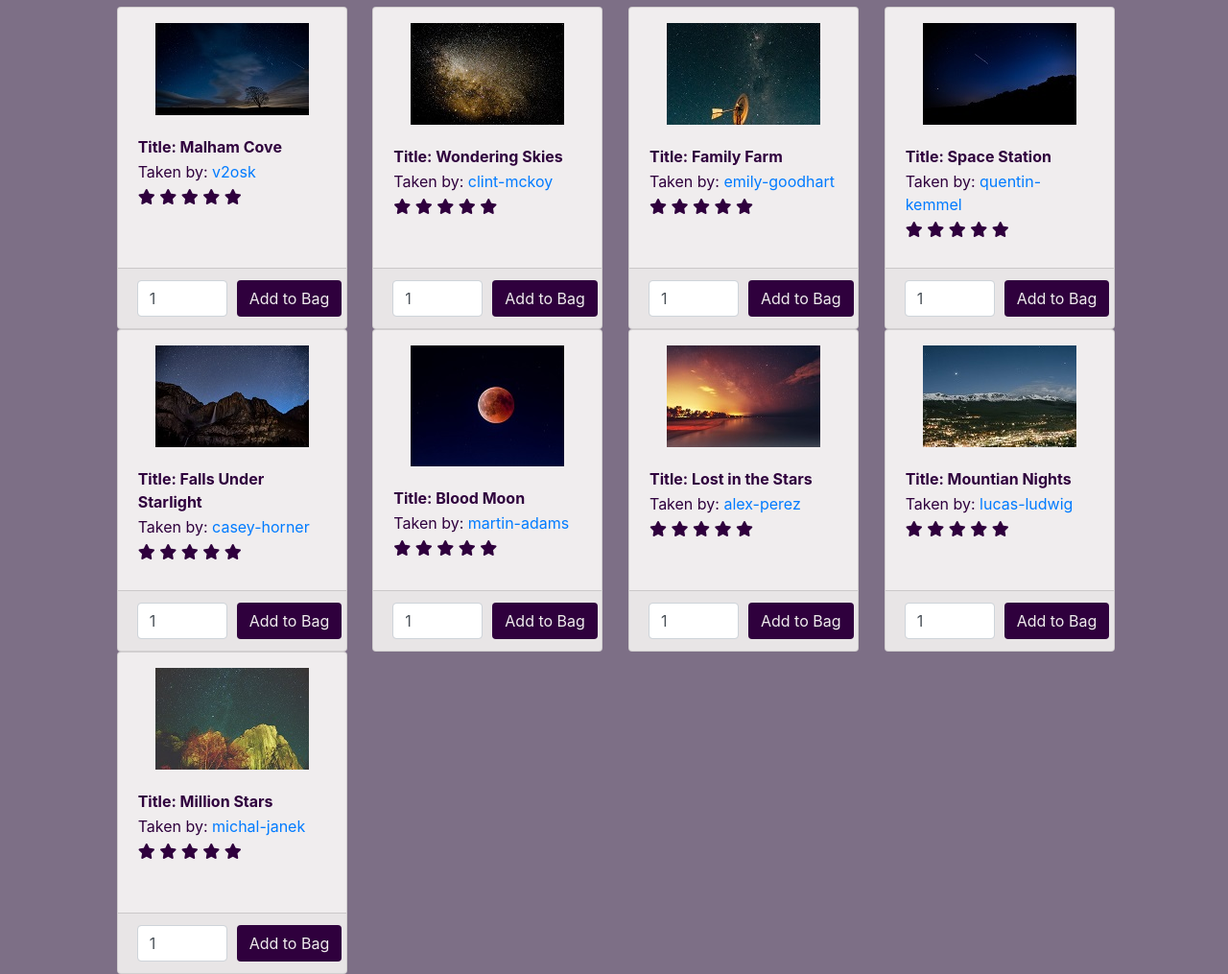
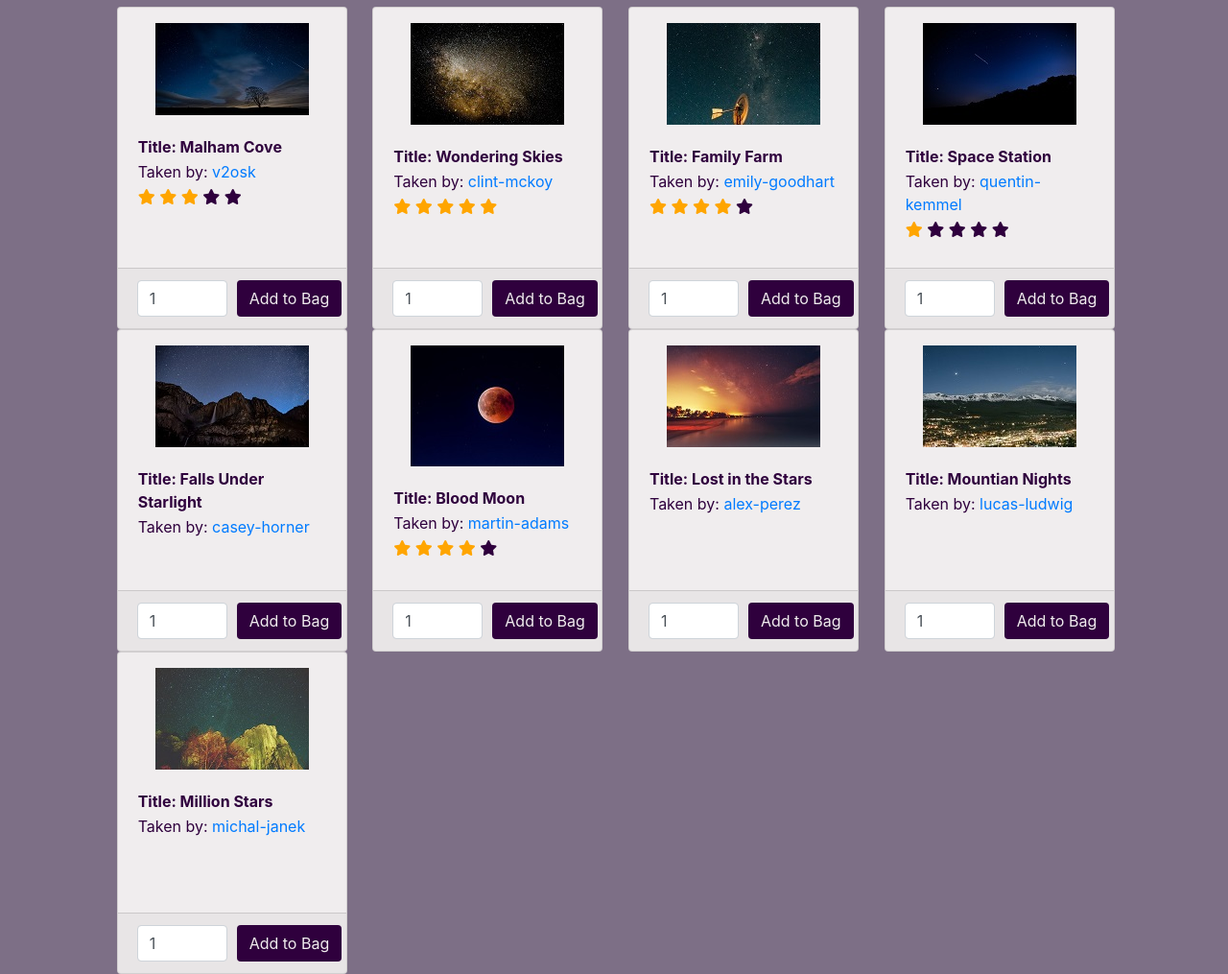
Before and after one commit to seanjcarley/Final_Milestone_Project, a Django app: page /images/ in a window 1280 px wide. Shown: the part 273-1288 px from the top of the page at 96% size. Run offline with Django 3.2, Linux system fonts and the light colour scheme; data comes from the database, SQL or seed files in the repository; both versions use the stored data as it was after the commit; some libraries are stand-ins or nearby versions.

Commit message:
added rating functionality and started work on page layout

```diff
--- a/images/static/images/css/image.css
+++ b/images/static/images/css/image.css
@@ -0,0 +1,3 @@
+.checked {
+    color: orange;
+}
--- a/images/templates/images/includes/image_card.html
+++ b/images/templates/images/includes/image_card.html
@@ -25,11 +25,39 @@
             </tr>
             <tr>
                 <td id="rating" class="">
-                    <span class="fa fa-star star-1"></span>
-                    <span class="fa fa-star star-2"></span>
-                    <span class="fa fa-star star-3"></span>
-                    <span class="fa fa-star star-4"></span>
-                    <span class="fa fa-star star-5"></span>
+                    <div class="star">
+                        {% if i.img_rating == 5 %}
+                            <span class="fa fa-star checked"></span>
+                            <span class="fa fa-star checked"></span>
+                            <span class="fa fa-star checked"></span>
+                            <span class="fa fa-star checked"></span>
+                            <span class="fa fa-star checked"></span>
+                        {% elif i.img_rating == 4 %}
+                            <span class="fa fa-star checked"></span>
+                            <span class="fa fa-star checked"></span>
+                            <span class="fa fa-star checked"></span>
+                            <span class="fa fa-star checked"></span>
+                            <span class="fa fa-star"></span>
+                        {% elif i.img_rating == 3 %}
+                            <span class="fa fa-star checked"></span>
+                            <span class="fa fa-star checked"></span>
+                            <span class="fa fa-star checked"></span>
+                            <span class="fa fa-star"></span>
+                            <span class="fa fa-star"></span>
+                        {% elif i.img_rating == 2 %}
+                            <span class="fa fa-star checked"></span>
+                            <span class="fa fa-star checked"></span>
+                            <span class="fa fa-star"></span>
+                            <span class="fa fa-star"></span>
+                            <span class="fa fa-star"></span>
+                        {% elif i.img_rating == 1 %}
+                            <span class="fa fa-star checked"></span>
+                            <span class="fa fa-star"></span>
+                            <span class="fa fa-star"></span>
+                            <span class="fa fa-star"></span>
+                            <span class="fa fa-star"></span>
+                        {% endif %}
+                    </div>
                 </td>
             </tr>
         </table>
--- a/static/css/base.css
+++ b/static/css/base.css
@@ -128,3 +128,7 @@ header {
 .arrow-dark {
     border-bottom-color: #343a40 !important;
 }
+
+.checked {
+    color: orange;
+}
```
Also changed, not shown: checkout/views.py (+11 -10 lines), seller_upload/templates/seller_upload/seller_show_images.html (+5 -5 lines), seller_upload/templates/seller_upload/upload.html (+22 -17 lines), user_profile/templates/user_profile/profile.html (+18 -9 lines), db.sqlite3.
